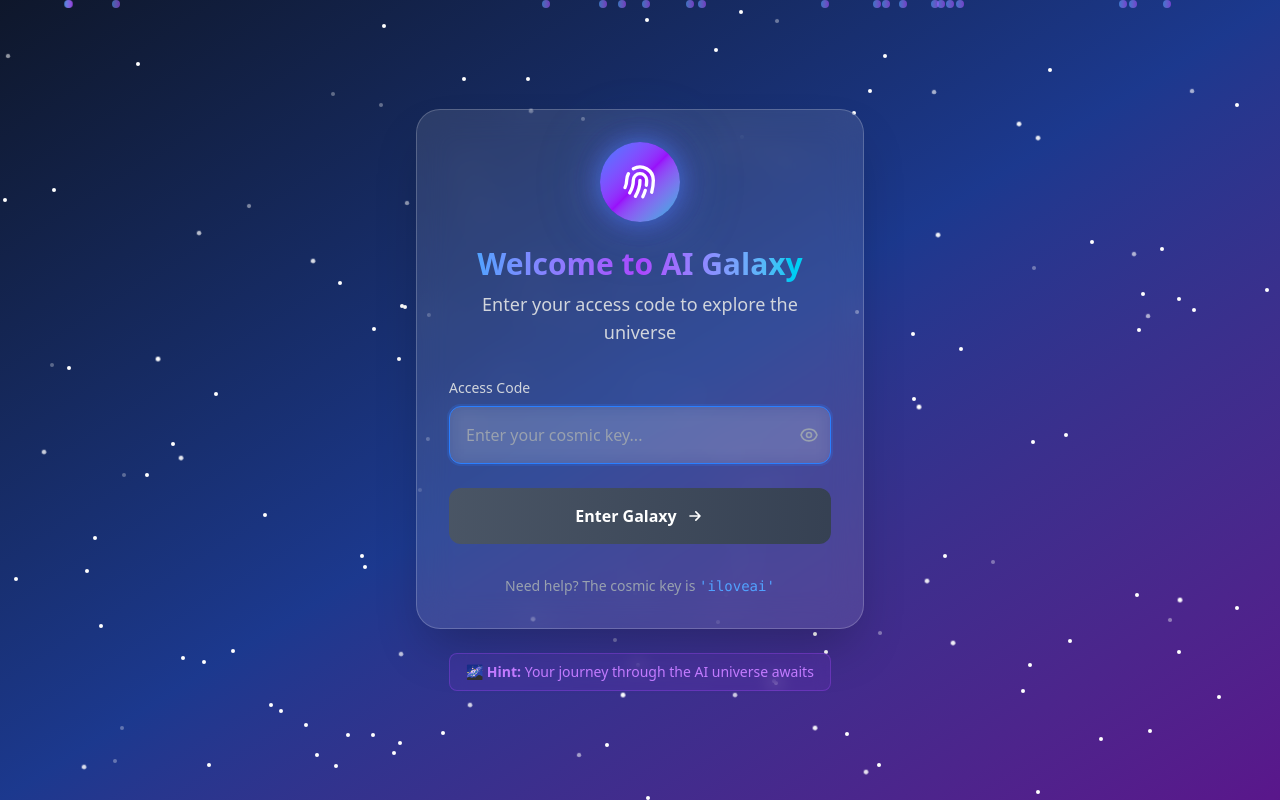
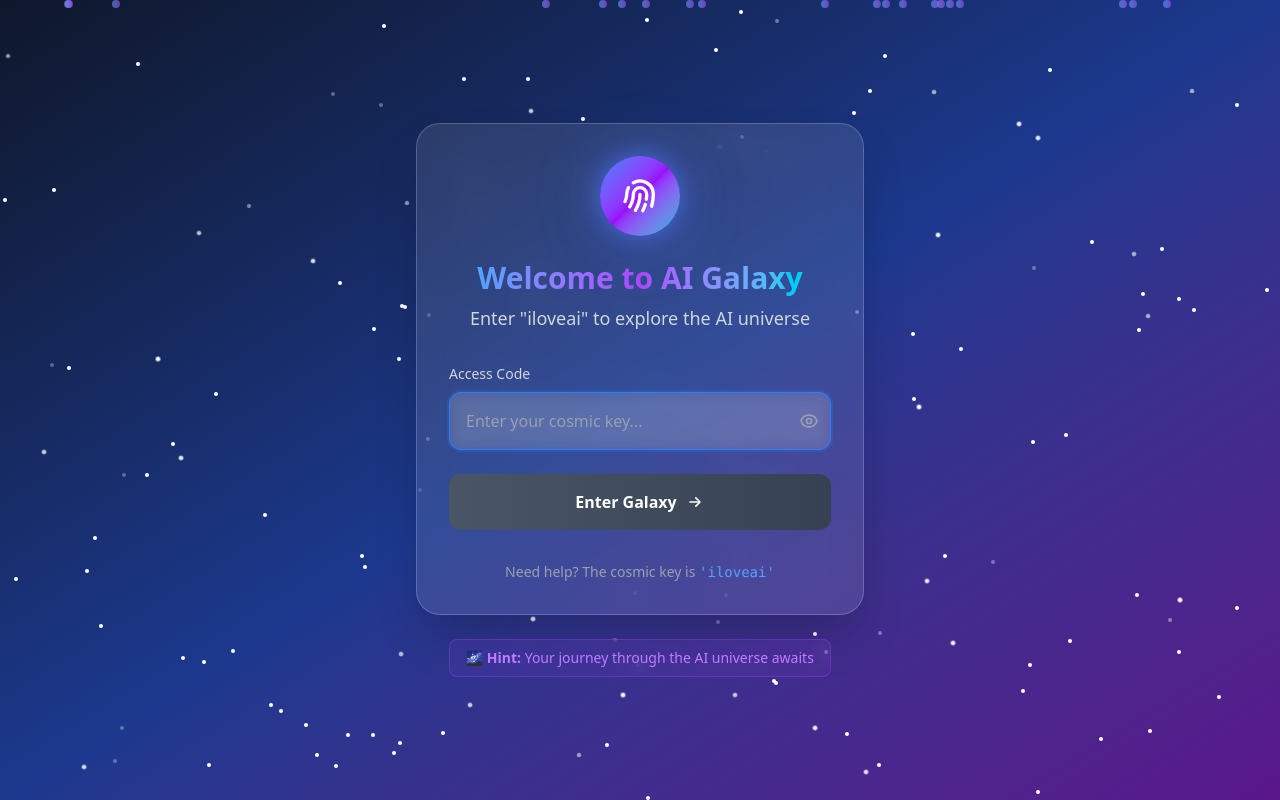
Before and after one commit to knkrn5/aigalaxy, a React (Vite) app in the folder frontend/: page / in a window 1280 px wide. Built offline with nearby package versions, Linux system fonts and the light colour scheme; no server answers.

Commit message:
fix: update access code prompt in authentication form

```diff
--- a/frontend/src/pages/appAccess/appAccessLogin.tsx
+++ b/frontend/src/pages/appAccess/appAccessLogin.tsx
@@ -81,7 +81,7 @@ export default function AuthLogin({ onAuthentication, isLoading = false, error }
                 Welcome to AI Galaxy
               </span>
             </h1>
-            <p className="text-gray-300 text-lg">Enter your access code to explore the universe</p>
+            <p className="text-gray-300 text-lg">Enter "iloveai" to explore the AI universe</p>
           </div>
 
           {/* Form */}
```
